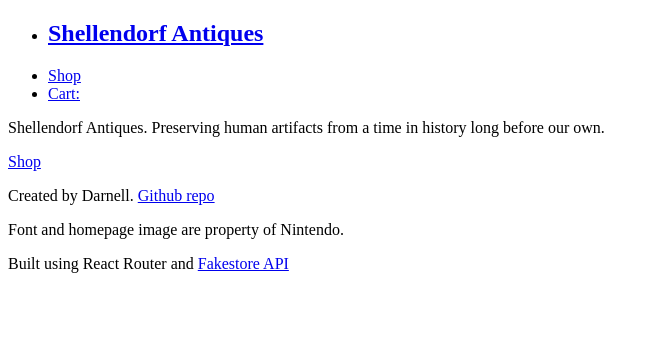
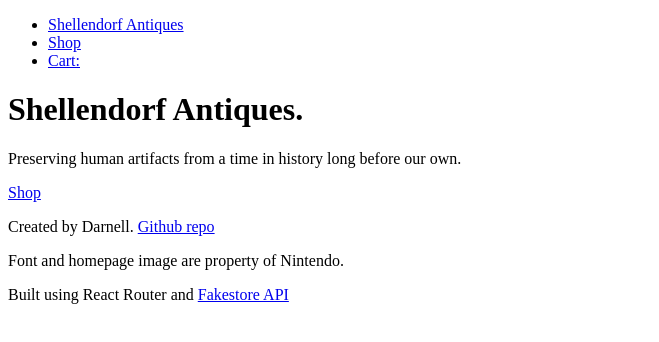
Before and after one commit to DrantDumani/shopping-cart-v2, a React (Vite) app: page / in a window 1280 px wide. Shown: the top 342 px of the page, without its empty margins (0-659 px from the left). Built offline with nearby package versions, Linux system fonts and the light colour scheme.

Commit message:
Remove h1 tag from nav

```diff
--- a/src/components/Navbar/Navbar.jsx
+++ b/src/components/Navbar/Navbar.jsx
@@ -6,9 +6,7 @@ function Navbar({ amount }) {
     <nav className="navBar">
       <ul className="navList">
         <li>
-          <Link to="/">
-            <h1>Shellendorf Antiques</h1>
-          </Link>
+          <Link to="/">Shellendorf Antiques</Link>
         </li>
         <li>
           <NavLink to="/shop">Shop</NavLink>
--- a/src/pages/Home/Home.jsx
+++ b/src/pages/Home/Home.jsx
@@ -3,9 +3,9 @@ import { Link } from "react-router-dom";
 function Home() {
   return (
     <div className="homePage">
+      <h1>Shellendorf Antiques.</h1>
       <p>
-        Shellendorf Antiques. Preserving human artifacts from a time in history
-        long before our own.
+        Preserving human artifacts from a time in history long before our own.
       </p>
       <Link to="/shop">Shop</Link>
     </div>
```
